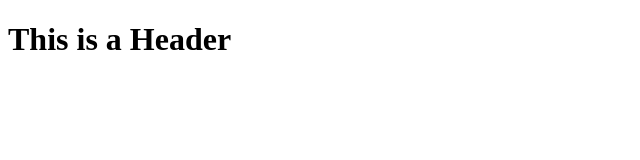
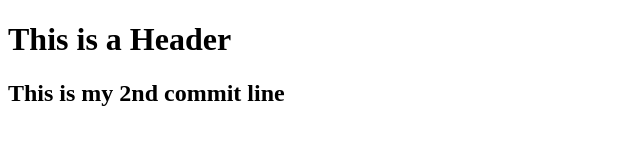
Before and after one commit to xain456/git-test, a plain HTML site: page index.html in a window 1280 px wide. Shown: the whole page, without its empty margins (0-640 px from the left). Drawn offline with Linux system fonts and the light colour scheme.

Commit message:
secondcommit

```diff
--- a/index.html
+++ b/index.html
@@ -4,6 +4,7 @@
 
     <body>
         <h1>This is a Header</h1>
+        <h2>This is my 2nd commit line </h2>
 
     </body>
 </html>
```
